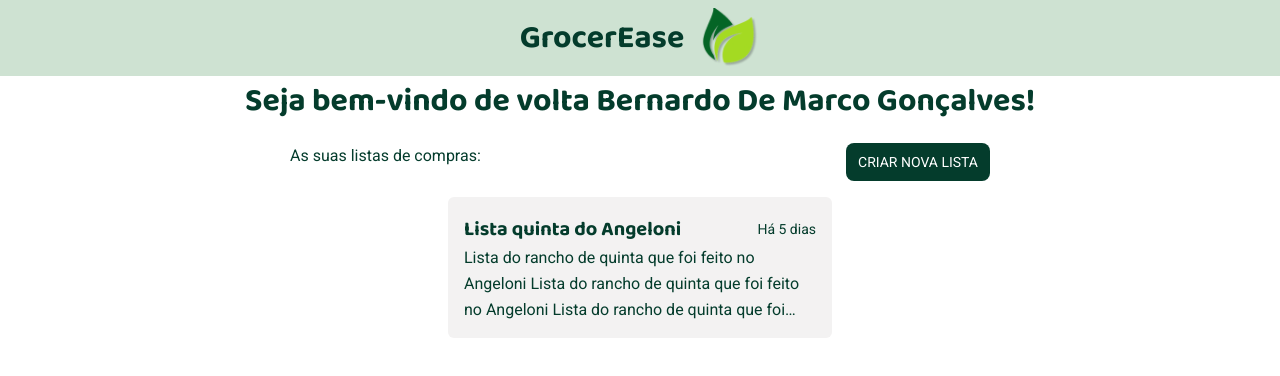
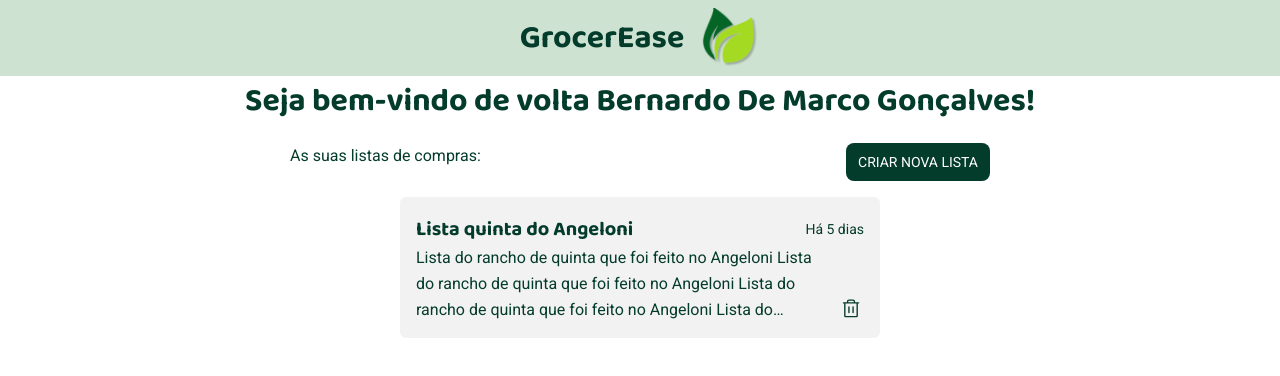
Before and after one commit to JoseMVasconcelos/GrocerEaseProject, a React (Vite) app in the folder client/: page /shopping-lists in a window 1280 px wide. Shown: the top 376 px of the page. Built offline with nearby package versions, Linux system fonts and the light colour scheme.

Commit message:
finished list card component

```diff
--- a/client/package.json
+++ b/client/package.json
@@ -9,6 +9,7 @@
     "preview": "vite preview"
   },
   "dependencies": {
+    "@phosphor-icons/react": "^2.0.9",
     "react": "^18.2.0",
     "react-dom": "^18.2.0",
     "react-router-dom": "^6.11.2"
--- a/client/src/pages/ShoppingLists/components/ListCard/ListCard.module.css
+++ b/client/src/pages/ShoppingLists/components/ListCard/ListCard.module.css
@@ -2,7 +2,7 @@
   background-color: var(--base-card);
   border-radius: 6px;
   padding: 1rem;
-  width: 24rem;
+  width: 30rem;
 }
 
 .listCard > header {
@@ -19,8 +19,15 @@
   font-size: 0.875rem;
 }
 
-.listCard > p {
+.listCard > div {
+  display: flex;
+  align-items: flex-end;
+  justify-content: space-between;
+}
+
+.listCard > div > p {
   font-size: 1rem;
+  width: 90%;
 
   max-height: calc(1.6 * 1rem * 3);
 
@@ -31,3 +38,21 @@
   display: -webkit-box;
   -webkit-box-orient: vertical;
 }
+
+.iconContainer {
+  display: flex;
+  justify-content: center;
+  align-items: center;
+  cursor: pointer;
+  padding: 2px;
+  border-radius: 4px;
+  transition: background-color 0.125s ease-in-out;
+}
+
+.iconContainer:hover {
+  background-color: var(--gray);
+}
+
+.iconContainer > svg {
+  color: var(--green-400);
+}
--- a/client/src/pages/ShoppingLists/components/ListCard/index.tsx
+++ b/client/src/pages/ShoppingLists/components/ListCard/index.tsx
@@ -1,4 +1,5 @@
 import styles from './ListCard.module.css'
+import { Trash } from '@phosphor-icons/react'
 
 interface ListCardProps {
   title: string
@@ -13,7 +14,12 @@ export function ListCard({ title, description, createdAt }: ListCardProps) {
         <h3>{title}</h3>
         <span>{createdAt}</span>
       </header>
-      <p>{description}</p>
+      <div>
+        <p>{description}</p>
+        <div className={styles.iconContainer}>
+          <Trash size={22} />
+        </div>
+      </div>
     </article>
   )
 }
--- a/client/src/styles/global-styles.css
+++ b/client/src/styles/global-styles.css
@@ -10,6 +10,7 @@
   --base-card: #f3f2f2;
   --base-input: #ededed;
   --base-input-color: #8d8686;
+  --gray: #aca4a4;
 
   --normal-title: 700;
   --bold-title: 800;
```
Also changed, not shown: 2 other files (tests, documents, lock files or other folders).
